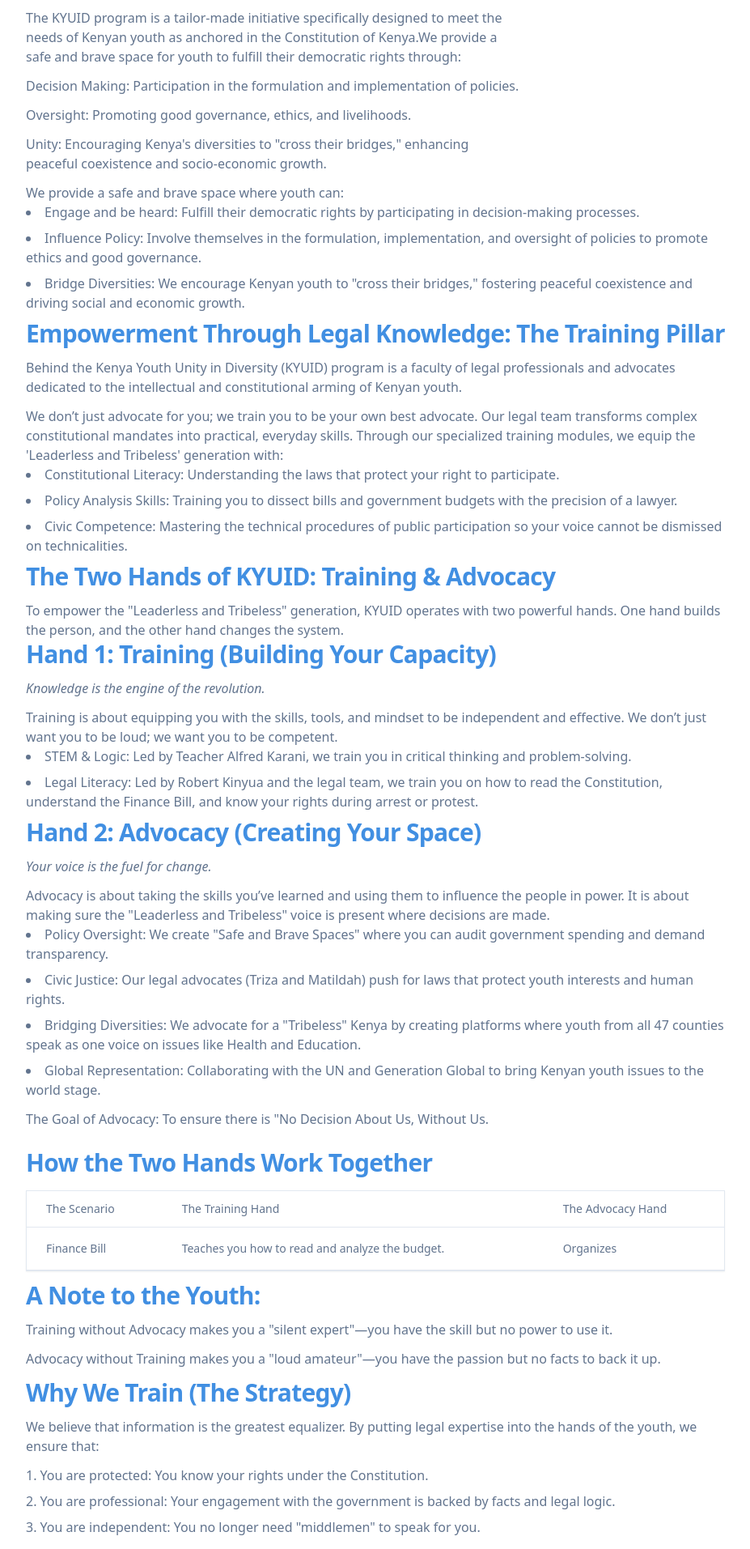
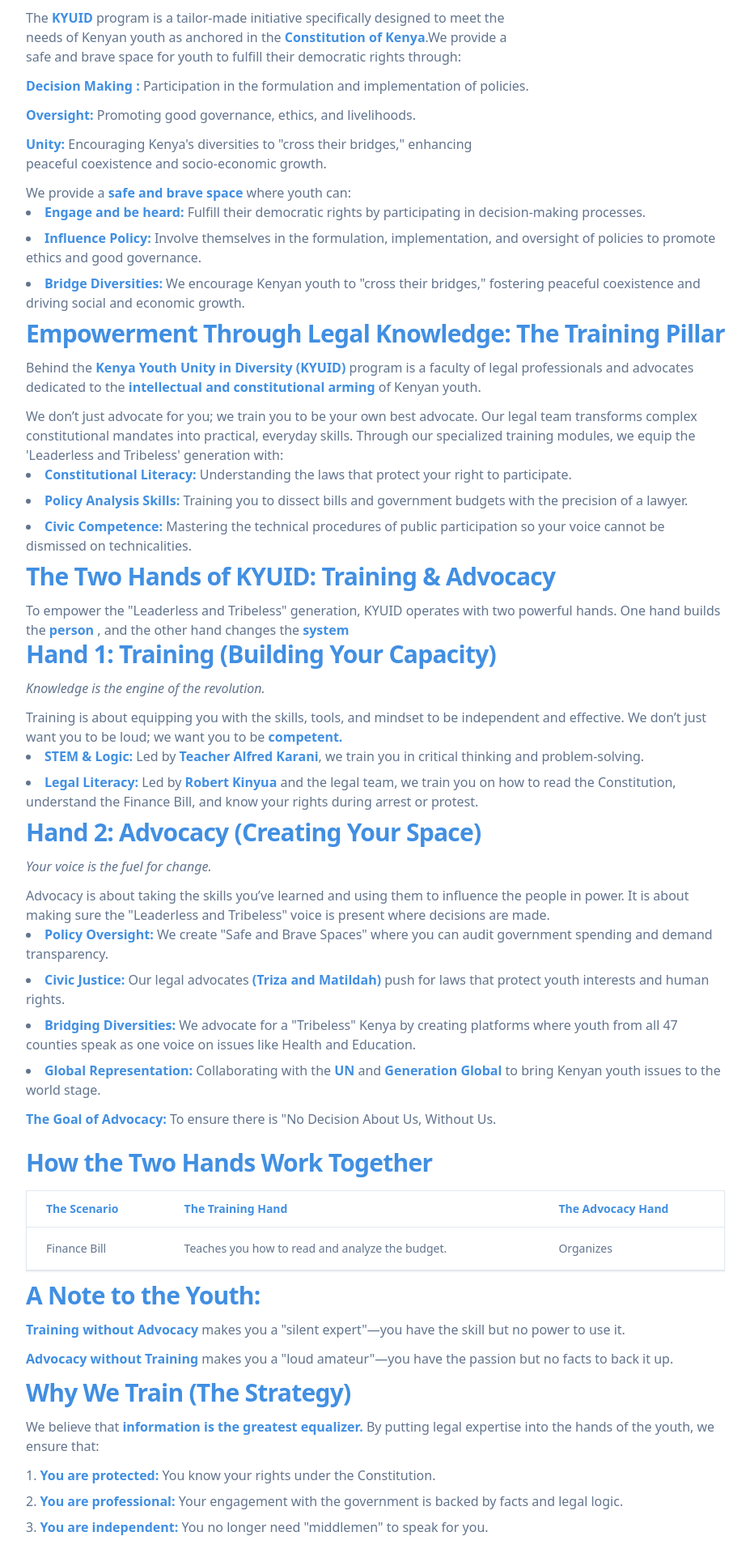
Before and after one commit to codesmithsafrica/kyuid, a Next.js app: page /programs in a window 1280 px wide. Shown: the part 207-2120 px from the top of the page at 81% size, without its empty margins (176-1103 px from the left). Built offline with nearby package versions, Linux system fonts and the light colour scheme.

Commit message:
added bold theme colors in program

```diff
--- a/src/app/programs/page.tsx
+++ b/src/app/programs/page.tsx
@@ -30,39 +30,81 @@ export default function ProgramsPage() {
         color: "#418FE2"
       }} className="text-3xl font-semibold tracking-tight">Kenya Youth: Unity in Diversity</h1>
       <p className="mt-3 max-w-prose text-muted-foreground">
-        The KYUID program is a tailor-made initiative specifically designed to meet the needs of
-        Kenyan youth as anchored in the Constitution of Kenya.We provide a safe and brave
+        The <span style={{
+        color: "#418FE2",
+        fontWeight: "bold"
+      }} > KYUID </span>program is a tailor-made initiative specifically designed to meet the needs of
+        Kenyan youth as anchored in the <span style={{
+        color: "#418FE2",
+        fontWeight: "bold"
+      }} >Constitution of Kenya</span>.We provide a safe and brave
         space for youth to fulfill their democratic rights through:
       </p>
-      <p className="mt-3 text-muted-foreground">Decision Making: Participation in the formulation and implementation of policies.</p>
-      <p className="mt-3 max-w-prose text-muted-foreground">Oversight: Promoting good governance, ethics, and livelihoods.</p>
-      <p className="mt-3 max-w-prose text-muted-foreground">Unity: Encouraging Kenya's diversities to "cross their bridges," enhancing peaceful
+      <p className="mt-3 text-muted-foreground"><span style={{
+        color: "#418FE2",
+        fontWeight: "bold"
+      }} >Decision Making :</span> Participation in the formulation and implementation of policies.</p>
+      <p className="mt-3 max-w-prose text-muted-foreground"><span style={{
+        color: "#418FE2",
+        fontWeight: "bold"
+      }} >Oversight:</span> Promoting good governance, ethics, and livelihoods.</p>
+      <p className="mt-3 max-w-prose text-muted-foreground"><span style={{
+        color: "#418FE2",
+        fontWeight: "bold"
+      }} >Unity:</span> Encouraging Kenya's diversities to "cross their bridges," enhancing peaceful
         coexistence and socio-economic growth.</p>
-      <p className="mt-3 text-muted-foreground">We provide a safe and brave space where youth can:</p>
+      <p className="mt-3 text-muted-foreground">We provide a <span style={{
+        color: "#418FE2",
+        fontWeight: "bold"
+      }} >safe and brave space</span> where youth can:</p>
       <ul className="list-inside text-muted-foreground list-disc">
-        <li className="mb-2">Engage and be heard: Fulfill their democratic rights by participating in
+        <li className="mb-2"><span style={{
+        color: "#418FE2",
+        fontWeight: "bold"
+      }} >Engage and be heard: </span>Fulfill their democratic rights by participating in
           decision-making processes.</li>
-        <li className="mb-2">Influence Policy: Involve themselves in the formulation, implementation, and
+        <li className="mb-2"><span style={{
+        color: "#418FE2",
+        fontWeight: "bold"
+      }} >Influence Policy:</span> Involve themselves in the formulation, implementation, and
           oversight of policies to promote ethics and good governance.</li>
-        <li className="mb-2">Bridge Diversities: We encourage Kenyan youth to "cross their bridges," fostering
+        <li className="mb-2"><span style={{
+        color: "#418FE2",
+        fontWeight: "bold"
+      }} >Bridge Diversities:</span> We encourage Kenyan youth to "cross their bridges," fostering
           peaceful coexistence and driving social and economic growth.</li>
       </ul>
       <h1 style={{
         color: "#418FE2"
       }} className="text-3xl font-semibold tracking-tight">Empowerment Through Legal Knowledge: The Training Pillar</h1>
 
-      <p className="mt-3 text-muted-foreground">Behind the Kenya Youth Unity in Diversity (KYUID) program is a faculty of legal
-        professionals and advocates dedicated to the intellectual and constitutional arming of
+      <p className="mt-3 text-muted-foreground">Behind the <span style={{
+        color: "#418FE2",
+        fontWeight: "bold"
+      }} >Kenya Youth Unity in Diversity (KYUID)</span> program is a faculty of legal
+        professionals and advocates dedicated to the <span style={{
+        color: "#418FE2",
+        fontWeight: "bold"
+      }} >intellectual and constitutional arming</span>  of
         Kenyan youth.</p>
       <p className="mt-3 text-muted-foreground">We don’t just advocate for you; we train you to be your own best advocate. Our legal team
         transforms complex constitutional mandates into practical, everyday skills. Through our
         specialized training modules, we equip the 'Leaderless and Tribeless' generation with:</p>
       <ul className="list-inside text-muted-foreground list-disc">
-        <li className="mb-2">Constitutional Literacy: Understanding the laws that protect your right to
+        <li className="mb-2"><span style={{
+        color: "#418FE2",
+        fontWeight: "bold"
+      }} >Constitutional Literacy:</span> Understanding the laws that protect your right to
           participate.</li>
-        <li className="mb-2">Policy Analysis Skills: Training you to dissect bills and government budgets with
+        <li className="mb-2"><span style={{
+        color: "#418FE2",
+        fontWeight: "bold"
+      }} >Policy Analysis Skills:</span> Training you to dissect bills and government budgets with
           the precision of a lawyer.</li>
-        <li className="mb-2">Civic Competence: Mastering the technical procedures of public participation so
+        <li className="mb-2"><span style={{
+        color: "#418FE2",
+        fontWeight: "bold"
+      }} >Civic Competence:</span> Mastering the technical procedures of public participation so
           your voice cannot be dismissed on technicalities.</li>
 
 
@@ -72,7 +114,13 @@ export default function ProgramsPage() {
         fontWeight: "bold"
       }} className="text-3xl font-semibold tracking-tight">The Two Hands of KYUID: Training & Advocacy</h1>
       <p className="mt-3 text-muted-foreground">To empower the "Leaderless and Tribeless" generation, KYUID operates with two powerful
-        hands. One hand builds the person, and the other hand changes the system.</p>
+        hands. One hand builds the <span style={{
+        color: "#418FE2",
+        fontWeight: "bold"
+      }} >person</span> , and the other hand changes the <span style={{
+        color: "#418FE2",
+        fontWeight: "bold"
+      }} >system</span> </p>
       <h1 style={{
         color: "#418FE2",
 
@@ -81,11 +129,26 @@ export default function ProgramsPage() {
         fontStyle: "italic"
       }} className="mt-3 text-muted-foreground">Knowledge is the engine of the revolution.</p>
       <p className="mt-3 text-muted-foreground">Training is about equipping you with the skills, tools, and mindset to be independent and
-        effective. We don’t just want you to be loud; we want you to be competent.</p>
+        effective. We don’t just want you to be loud; we want you to be <span style={{
+        color: "#418FE2",
+        fontWeight: "bold"
+      }} >competent.</span> </p>
       <ul className="list-inside text-muted-foreground list-disc">
-        <li className="mb-2">STEM & Logic: Led by Teacher Alfred Karani, we train you in critical thinking and
+        <li className="mb-2"><span style={{
+        color: "#418FE2",
+        fontWeight: "bold"
+      }} >STEM & Logic:</span> Led by <span style={{
+        color: "#418FE2",
+        fontWeight: "bold"
+      }} >Teacher Alfred Karani</span>, we train you in critical thinking and
           problem-solving.</li>
-        <li className="mb-2">Legal Literacy: Led by Robert Kinyua and the legal team, we train you on how to
+        <li className="mb-2"><span style={{
+        color: "#418FE2",
+        fontWeight: "bold"
+      }} >Legal Literacy:</span> Led by <span style={{
+        color: "#418FE2",
+        fontWeight: "bold"
+      }} >Robert Kinyua </span>and the legal team, we train you on how to
           read the Constitution, understand the Finance Bill, and know your rights during arrest
           or protest.</li>
       </ul>
@@ -100,17 +163,41 @@ export default function ProgramsPage() {
         power. It is about making sure the "Leaderless and Tribeless" voice is present where
         decisions are made.</p>
       <ul className="list-inside text-muted-foreground list-disc">
-        <li className="mb-2">Policy Oversight: We create "Safe and Brave Spaces" where you can audit
+        <li className="mb-2"><span style={{
+        color: "#418FE2",
+        fontWeight: "bold"
+      }} >Policy Oversight: </span>We create "Safe and Brave Spaces" where you can audit
           government spending and demand transparency.</li>
-        <li className="mb-2">Civic Justice: Our legal advocates (Triza and Matildah) push for laws that protect
+        <li className="mb-2"><span style={{
+        color: "#418FE2",
+        fontWeight: "bold"
+      }} >Civic Justice:</span> Our legal advocates <span style={{
+        color: "#418FE2",
+        fontWeight: "bold"
+      }} >(Triza and Matildah) </span>push for laws that protect
           youth interests and human rights.</li>
-        <li className="mb-2">Bridging Diversities: We advocate for a "Tribeless" Kenya by creating platforms
+        <li className="mb-2"><span style={{
+        color: "#418FE2",
+        fontWeight: "bold"
+      }} >Bridging Diversities:</span> We advocate for a "Tribeless" Kenya by creating platforms
           where youth from all 47 counties speak as one voice on issues like Health and
           Education.</li>
-        <li className="mb-2">Global Representation: Collaborating with the UN and Generation Global to bring
+        <li className="mb-2"><span style={{
+        color: "#418FE2",
+        fontWeight: "bold"
+      }} >Global Representation:</span> Collaborating with the<span style={{
+        color: "#418FE2",
+        fontWeight: "bold"
+      }} > UN</span> and <span style={{
+        color: "#418FE2",
+        fontWeight: "bold"
+      }} >Generation Global</span> to bring
           Kenyan youth issues to the world stage.</li>
       </ul>
-      <p className="mt-3 mb-3 text-muted-foreground">The Goal of Advocacy: To ensure there is "No Decision About Us, Without Us.</p>
+      <p className="mt-3 mb-3 text-muted-foreground"><span style={{
+        color: "#418FE2",
+        fontWeight: "bold"
+      }} >The Goal of Advocacy:</span> To ensure there is "No Decision About Us, Without Us.</p>
 
       <h1 style={{
         color: "#418FE2",
@@ -121,13 +208,22 @@ export default function ProgramsPage() {
         <table className="w-full text-sm  text-muted-foreground text-left rtl:text-right text-body">
           <thead className="text-sm text-body bg-neutral-secondary-soft border-b rounded-base border-default">
             <tr>
-              <th scope="col" className="px-6 py-3 font-medium">
+              <th style={{
+        color: "#418FE2",
+        fontWeight: "bold"
+      }} scope="col" className="px-6 py-3 font-medium">
                 The Scenario
               </th>
-              <th scope="col" className="px-6 py-3 font-medium">
+              <th style={{
+        color: "#418FE2",
+        fontWeight: "bold"
+      }}  scope="col" className="px-6 py-3 font-medium">
                 The Training Hand
               </th>
-              <th scope="col" className="px-6 py-3 font-medium">
+              <th style={{
+        color: "#418FE2",
+        fontWeight: "bold"
+      }}  scope="col" className="px-6 py-3 font-medium">
                 The Advocacy Hand
               </th>
 
@@ -155,29 +251,56 @@ export default function ProgramsPage() {
       <h1 style={{
         color: "#418FE2",
       }} className="text-3xl mt-3 font-semibold tracking-tight">A Note to the Youth:</h1>
-      <p className="mt-3 mb-3 text-muted-foreground">Training without Advocacy makes you a "silent expert"—you have the skill but no power to
+      <p className="mt-3 mb-3 text-muted-foreground"><span style={{
+        color: "#418FE2",
+        fontWeight: "bold"
+      }} >Training without Advocacy</span> makes you a "silent expert"—you have the skill but no power to
         use it.</p>
-      <p className="mt-3 mb-3 text-muted-foreground">Advocacy without Training makes you a "loud amateur"—you have the passion but no
+      <p className="mt-3 mb-3 text-muted-foreground"><span style={{
+        color: "#418FE2",
+        fontWeight: "bold"
+      }} >Advocacy without Training</span> makes you a "loud amateur"—you have the passion but no
         facts to back it up.</p>
       <h1 style={{
         color: "#418FE2",
       }} className="text-3xl mt-3 font-semibold tracking-tight">Why We Train (The Strategy)</h1>
-      <p className="mt-3 mb-3 text-muted-foreground">We believe that information is the greatest equalizer. By putting legal expertise into the
+      <p className="mt-3 mb-3 text-muted-foreground">We believe that <span style={{
+        color: "#418FE2",
+        fontWeight: "bold"
+      }} >information is the greatest equalizer.</span> By putting legal expertise into the
         hands of the youth, we ensure that:</p>
       <ol className="list-inside text-muted-foreground list-decimal">
-        <li className="mb-2">You are protected: You know your rights under the Constitution.</li>
-        <li className="mb-2">You are professional: Your engagement with the government is backed by facts and
+        <li className="mb-2"><span style={{
+        color: "#418FE2",
+        fontWeight: "bold"
+      }} >You are protected:</span> You know your rights under the Constitution.</li>
+        <li className="mb-2"><span style={{
+        color: "#418FE2",
+        fontWeight: "bold"
+      }} >You are professional:</span> Your engagement with the government is backed by facts and
           legal logic.</li>
-        <li className="mb-2">You are independent: You no longer need "middlemen" to speak for you.</li>
+        <li className="mb-2"><span style={{
+        color: "#418FE2",
+        fontWeight: "bold"
+      }} >You are independent: </span>You no longer need "middlemen" to speak for you.</li>
       </ol>
 
       <h1 style={{
         color: "#418FE2",
       }} className="text-3xl mt-3 font-semibold tracking-tight">How this connects to your "Leaderless/Tribeless" goal:</h1>
-      <p className="mt-3 mb-3 text-muted-foreground">In a leaderless movement, every member must be trained. If only one person knows the
-        law, the movement is vulnerable. When all youth are trained in their constitutional rights, the
+      <p className="mt-3 mb-3 text-muted-foreground">In a leaderless movement, <span style={{
+        color: "#418FE2",
+        fontWeight: "bold"
+      }} >every member must be trained.</span> If only one person knows the
+        law, the movement is vulnerable. When <span style={{
+        color: "#418FE2",
+        fontWeight: "bold"
+      }} >all youth</span> are trained in their constitutional rights, the
         movement becomes an unstoppable force for ethical governance.</p>
-      <p className="mt-6 mb-3 text-muted-foreground">KYUID gives you both.</p>
+      <p  style={{
+        color: "#418FE2",
+        fontWeight: "bold"
+      }} className="mt-6 mb-3 text-muted-foreground">KYUID gives you both.</p>
       {/* <div className="mt-8 grid gap-6 md:grid-cols-2 lg:grid-cols-3">
         {programs.map((p) => (
           <Card key={p.title}>
```
